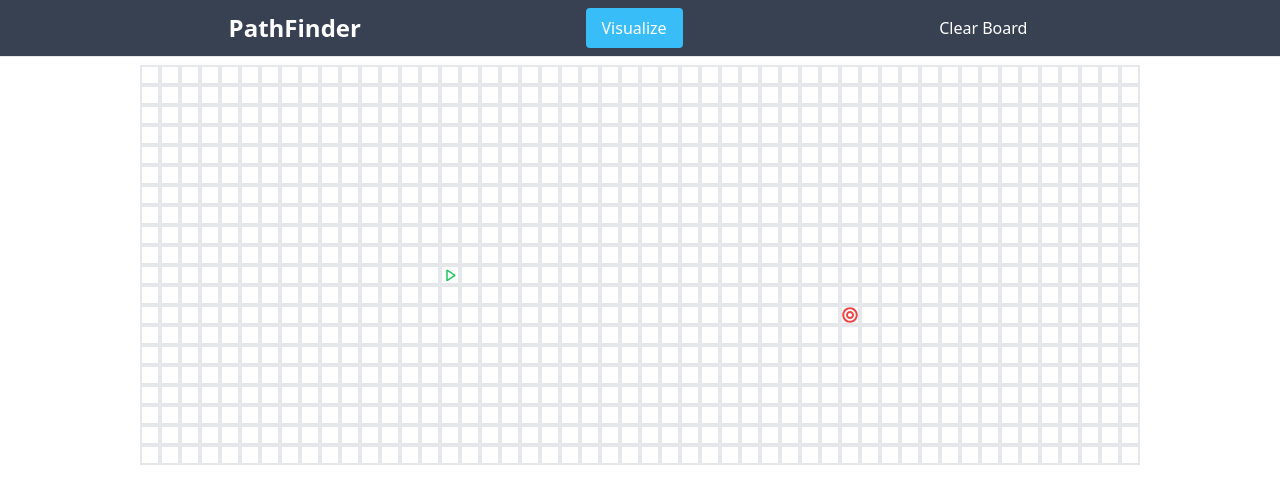
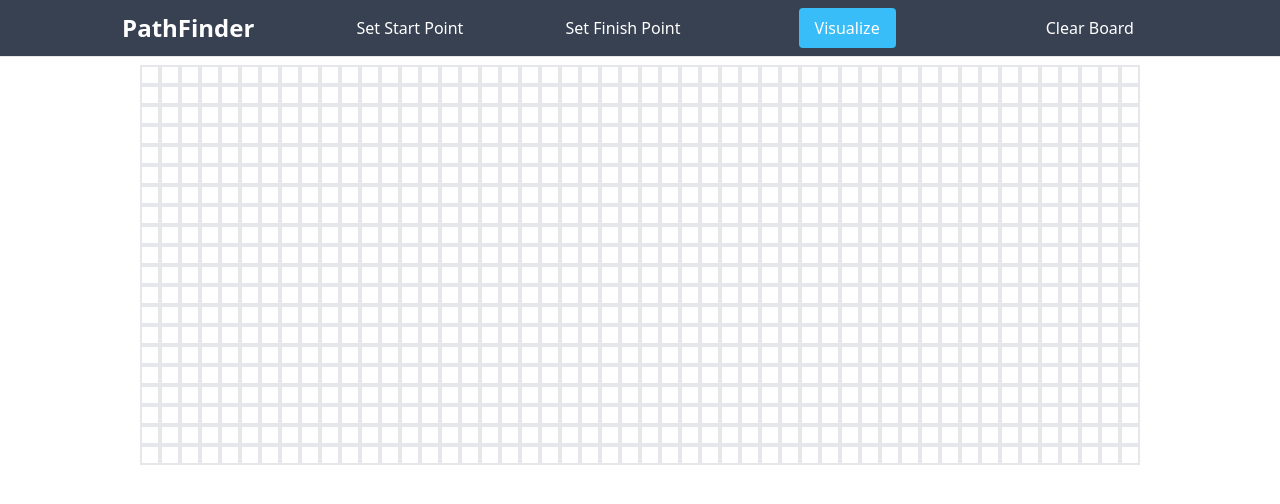
Before and after one commit to rahul01-git/PathFinding, a React (Vite) app: page / in a window 1280 px wide. Shown: the top 504 px of the page. Built offline with nearby package versions, Linux system fonts and the light colour scheme; the HTML template or start-up script is replaced by a standard one.

Commit message:
dynamic start and finish points

```diff
--- a/src/PathFindingVisualizer/PathFindingVisualizer.jsx
+++ b/src/PathFindingVisualizer/PathFindingVisualizer.jsx
@@ -3,28 +3,42 @@ import "./PathFindingVisualizer.css";
 import Node from "./Node/Node";
 import { dijkstra, getNodesInShortestPathOrder } from "../algorithms/dijkstra";
 import Header from "../components/Header";
-const START_NODE_ROW = 10;
-const START_NODE_COL = 15;
-const FINISH_NODE_ROW = 12;
-const FINISH_NODE_COL = 35;
 
 export default function PathFindingVisualizer({
   mouseIsPressed,
   setMouseIsPressed,
 }) {
+  const nodeRef = useRef([]);
   const [grids, setGrids] = useState([]);
   const [visitedNodesInOrder, setVisitedNodesInOrder] = useState([]);
   const [nodeInShortestPathOrder, setNodeInShortestPathOrder] = useState([]);
 
-  const nodeRef = useRef([]);
+  const [START_NODE_ROW, setSTART_NODE_ROW] = useState(-1);
+  const [START_NODE_COL, setSTART_NODE_COL] = useState(-1);
+  const [FINISH_NODE_ROW, setFINISH_NODE_ROW] = useState(-1);
+  const [FINISH_NODE_COL, setFINISH_NODE_COL] = useState(-1);
+
+  const [startClicked, setStartClicked] = useState(false);
+  const [finishClicked, setFinishClicked] = useState(false);
+
   useEffect(() => {
     setGrids(getInitialGrid);
-  }, []);
+  }, [startClicked, finishClicked]);
 
   const handleMouseDown = (row, col) => {
+    if (startClicked) {
+      setSTART_NODE_ROW(row);
+      setSTART_NODE_COL(col);
+      setStartClicked(false);
+    } else if (finishClicked) {
+      setFINISH_NODE_ROW(row);
+      setFINISH_NODE_COL(col);
+      setFinishClicked(false);
+    } else{
       const newGrid = getNewGridWithWallToggled(grids, row, col);
       setGrids(newGrid);
       setMouseIsPressed(true);
+    }
   };
 
   const handleMouseEnter = (row, col) => {
@@ -78,7 +92,7 @@ export default function PathFindingVisualizer({
   const clearBoard = () => {
     setGrids(getInitialGrid());
 
-    for (let i = 0; i <= visitedNodesInOrder.length; i++) {
+    for (let i = 0; i < visitedNodesInOrder.length; i++) {
       for (let i = 0; i < nodeInShortestPathOrder.length; i++) {
         const node = nodeInShortestPathOrder[i];
         const { row, col } = node;
@@ -91,37 +105,6 @@ export default function PathFindingVisualizer({
     setVisitedNodesInOrder([]);
     setNodeInShortestPathOrder([]);
   };
-
-  return (
-    <>
-      <Header visualizeDijkstra={visualizeDijkstra} clearBoard={clearBoard} />
-      {grids.map((row, rowIdx) => {
-        return (
-          <div key={rowIdx} className="flex flex-row justify-center">
-            {row.map((node, nodeIdx) => (
-              <Node
-                key={nodeIdx}
-                isStart={node.isStart}
-                isFinish={node.isFinish}
-                row={node.row}
-                col={node.col}
-                mouseIsPressed={mouseIsPressed}
-                isWall={node.isWall}
-                onMouseDown={(row, col) => handleMouseDown(row, col)}
-                onMouseEnter={(row, col) => handleMouseEnter(row, col)}
-                onMouseUp={() => handleMouseUp()}
-                ref={(ref) => {
-                  nodeRef.current[node.row] = nodeRef.current[node.row] || [];
-                  nodeRef.current[node.row][node.col] = ref;
-                }}
-              />
-            ))}
-          </div>
-        );
-      })}
-    </>
-  );
-}
 
   const getInitialGrid = () => {
     const grid = [];
@@ -158,3 +141,41 @@ const getNewGridWithWallToggled = (grid, row, col) => {
     newGrid[row][col] = newNode;
     return newGrid;
   };
+
+  return (
+    <>
+      <Header
+        visualizeDijkstra={visualizeDijkstra}
+        clearBoard={clearBoard}
+        setStartClicked={setStartClicked}
+        startClicked={startClicked}
+        finishClicked={finishClicked}
+        setFinishClicked={setFinishClicked}
+      />
+      {grids.map((row, rowIdx) => {
+        return (
+          <div key={rowIdx} className="flex flex-row justify-center">
+            {row.map((node, nodeIdx) => (
+              <Node
+                key={nodeIdx}
+                isStart={node.isStart}
+                isFinish={node.isFinish}
+                row={node.row}
+                col={node.col}
+                mouseIsPressed={mouseIsPressed}
+                isWall={node.isWall}
+                onMouseDown={(row, col) => handleMouseDown(row, col)}
+                onMouseEnter={(row, col) => handleMouseEnter(row, col)}
+                onMouseUp={() => handleMouseUp()}
+                ref={(ref) => {
+                  nodeRef.current[node.row] = nodeRef.current[node.row] || [];
+                  nodeRef.current[node.row][node.col] = ref;
+                }}
+              />
+            ))}
+          </div>
+        );
+      })}
+    </>
+  );
+}
--- a/src/components/Header.jsx
+++ b/src/components/Header.jsx
@@ -1,18 +1,18 @@
 import ClearBtn from "./ClearBtn";
 import VisualizeBtn from "./VisualizeBtn";
 
-export default function Header({visualizeDijkstra,clearBoard }) {
+export default function Header({visualizeDijkstra,clearBoard,setStartClicked,setFinishClicked,startClicked,finishClicked}) {
+
   return (
     <header className="border-b px-3 mb-2 bg-gray-700 text-white text-base">
       <div className="flex items-center py-2 justify-evenly">
         <a to="/" className="flex items-center">
           <span className="ml-2 text-2xl font-bold">PathFinder</span>
         </a>
-        {/* <span>Algorith</span> */}
-        {/* <span>Maze Generator</span> */}
+        <button onClick={()=>setStartClicked(true)} className={startClicked?"bg-green-500 px-4 py-2": ''}>Set Start Point</button>
+        <button onClick={()=>setFinishClicked(true)} className={finishClicked?"bg-green-500 px-4 py-2": ''}>Set Finish Point</button>
         <VisualizeBtn visualizeDijkstra={visualizeDijkstra}/>
         <ClearBtn clearBoard={clearBoard}/>
-        {/* <span>Speed: fast</span>  */}
       </div>
     </header>
   );
```
Lines whose indentation alone changed are shown as unchanged.
